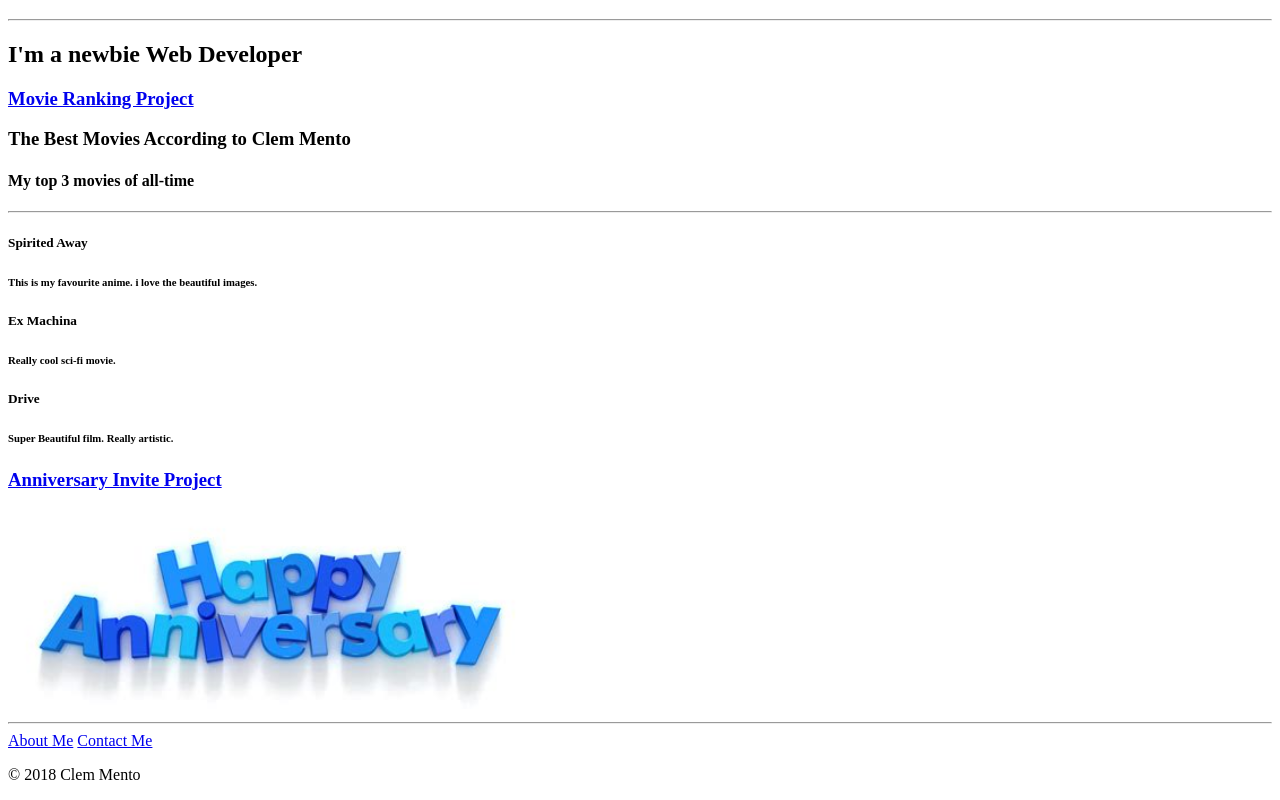
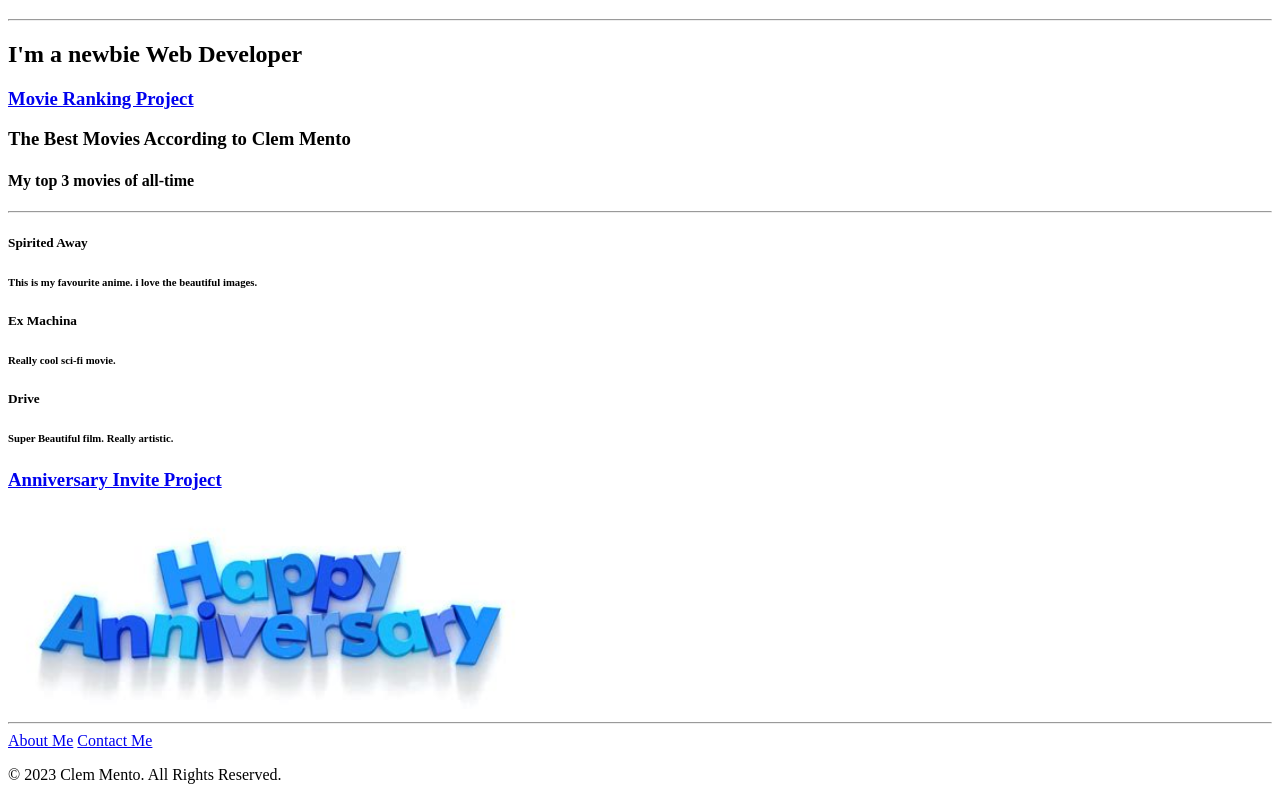
Before and after one commit to Clemmento/Web-Development, a plain HTML site: page index.html in a window 1280 px wide. Shown: the part 61-861 px from the top of the page. Drawn offline with Linux system fonts and the light colour scheme.

Commit message:
Update index.html

```diff
--- a/index.html
+++ b/index.html
@@ -32,7 +32,7 @@
     <a href="./public/about.html">About Me</a>
     <a href="./public/contact.html">Contact Me</a>
     <footer>
-    <p>© 2018 Clem Mento</p>
+    <p>© 2023 Clem Mento. All Rights Reserved.</p>
   </footer>
   </body>
 </html>
```
